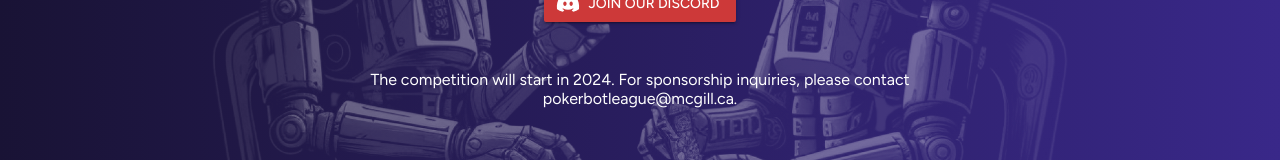
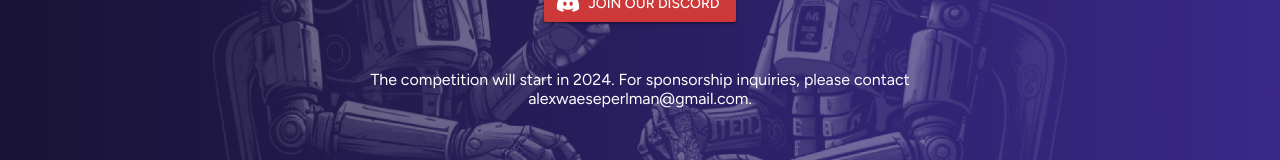
Before and after one commit to alexwaeseperlman/Pokerbots, a React (Vite) app in the folder website/app/: page / in a window 1280 px wide. Shown: the part 417-577 px from the top of the page. Built offline with nearby package versions, Linux system fonts and the light colour scheme; no server answers.

Commit message:
Rename email

```diff
--- a/website/app/src/HomePage/index.tsx
+++ b/website/app/src/HomePage/index.tsx
@@ -101,7 +101,7 @@ export default function HomePage() {
           }}
         >
           The competition will start in 2024. For sponsorship inquiries, please
-          contact pokerbotleague@mcgill.ca.
+          contact alexwaeseperlman@gmail.com.
         </Container>
       </Box>
     </Box>
```
